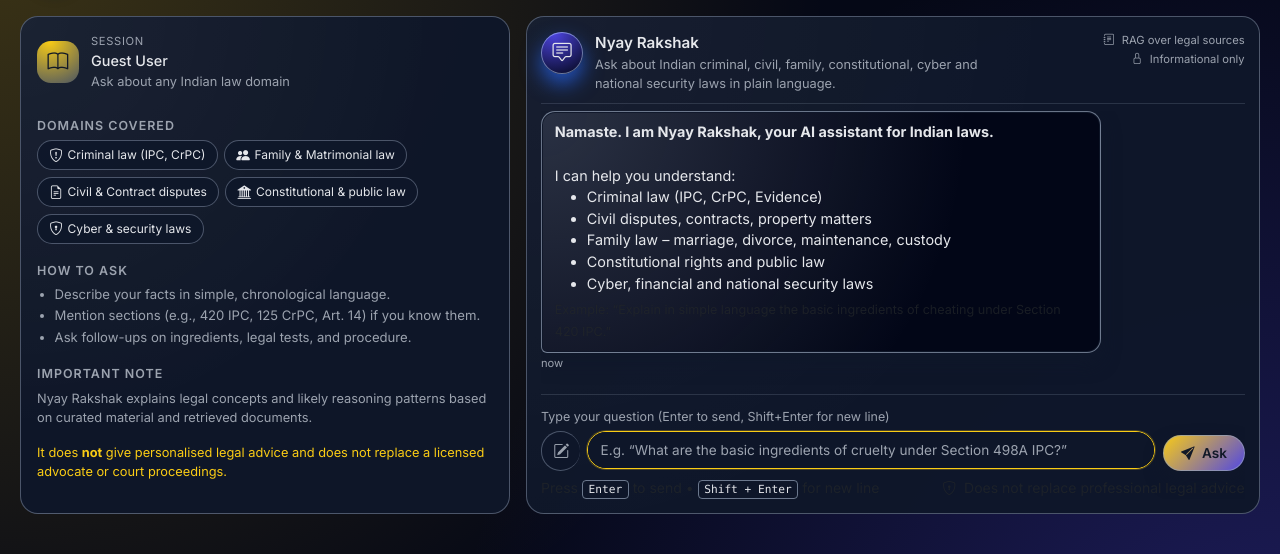
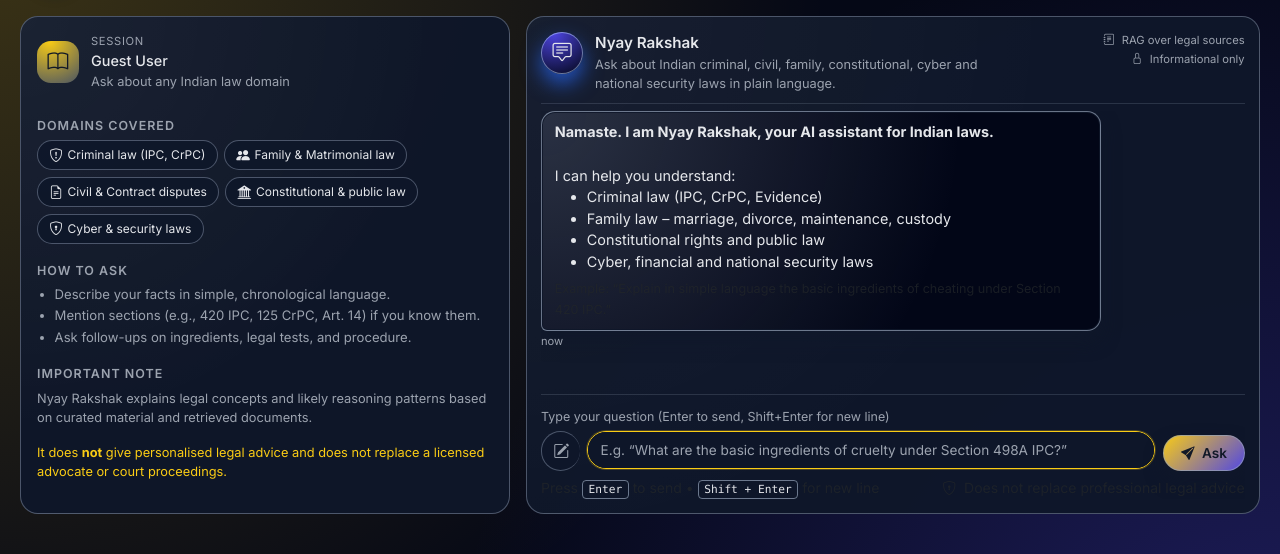
Before and after one commit to ShayanBanerjee/RAG-Based-Conversational-Legal-Chatbot, a Flask app: page / in a window 1280 px wide. Shown: the part 63-617 px from the top of the page. Run offline with Flask 3, Linux system fonts and the light colour scheme.

Commit message:
Updated civil dispute prompt

```diff
--- a/templates/index.html
+++ b/templates/index.html
@@ -720,7 +720,6 @@
                     I can help you understand:
                     <ul class="mb-1">
                       <li>Criminal law (IPC, CrPC, Evidence)</li>
-                      <li>Civil disputes, contracts, property matters</li>
                       <li>Family law – marriage, divorce, maintenance, custody</li>
                       <li>Constitutional rights and public law</li>
                       <li>Cyber, financial and national security laws</li>
```
